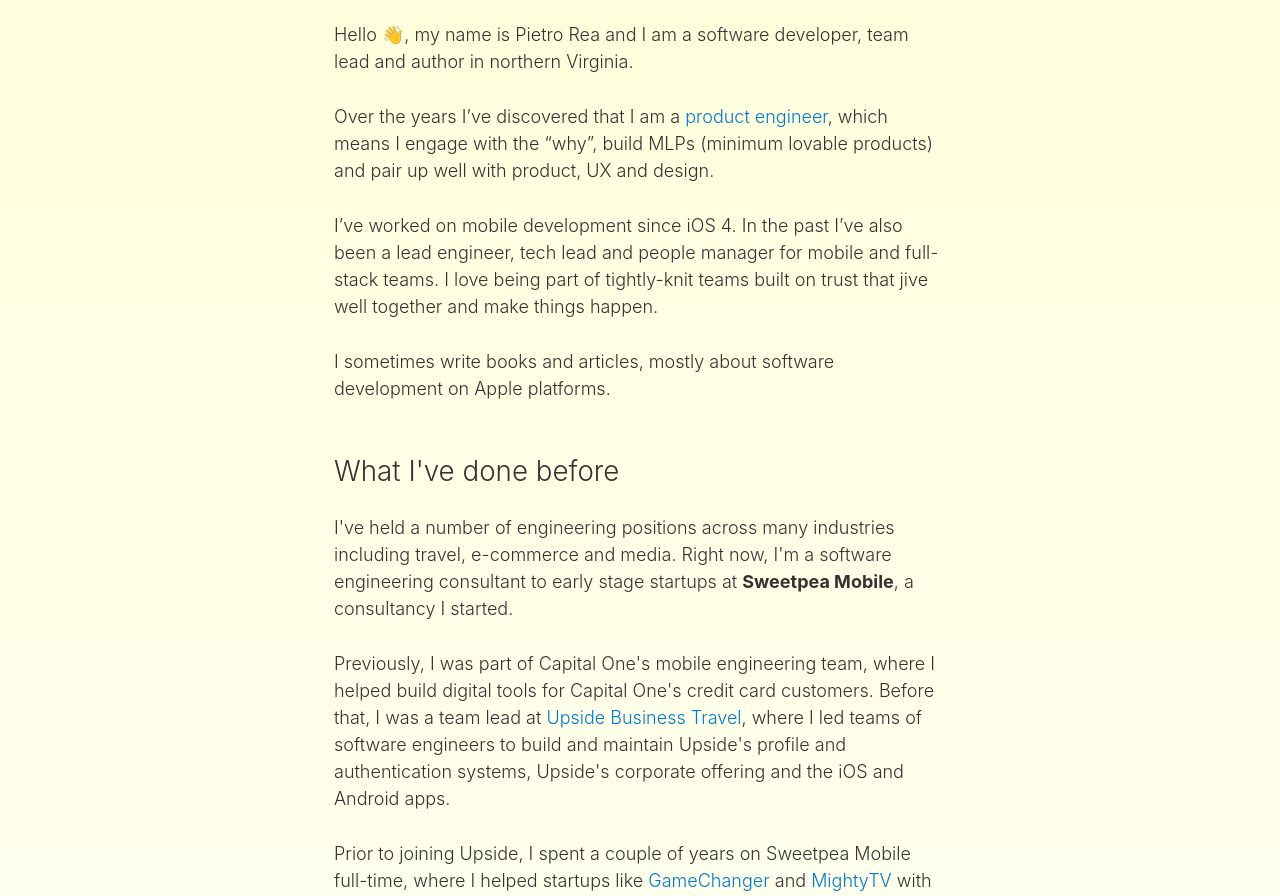
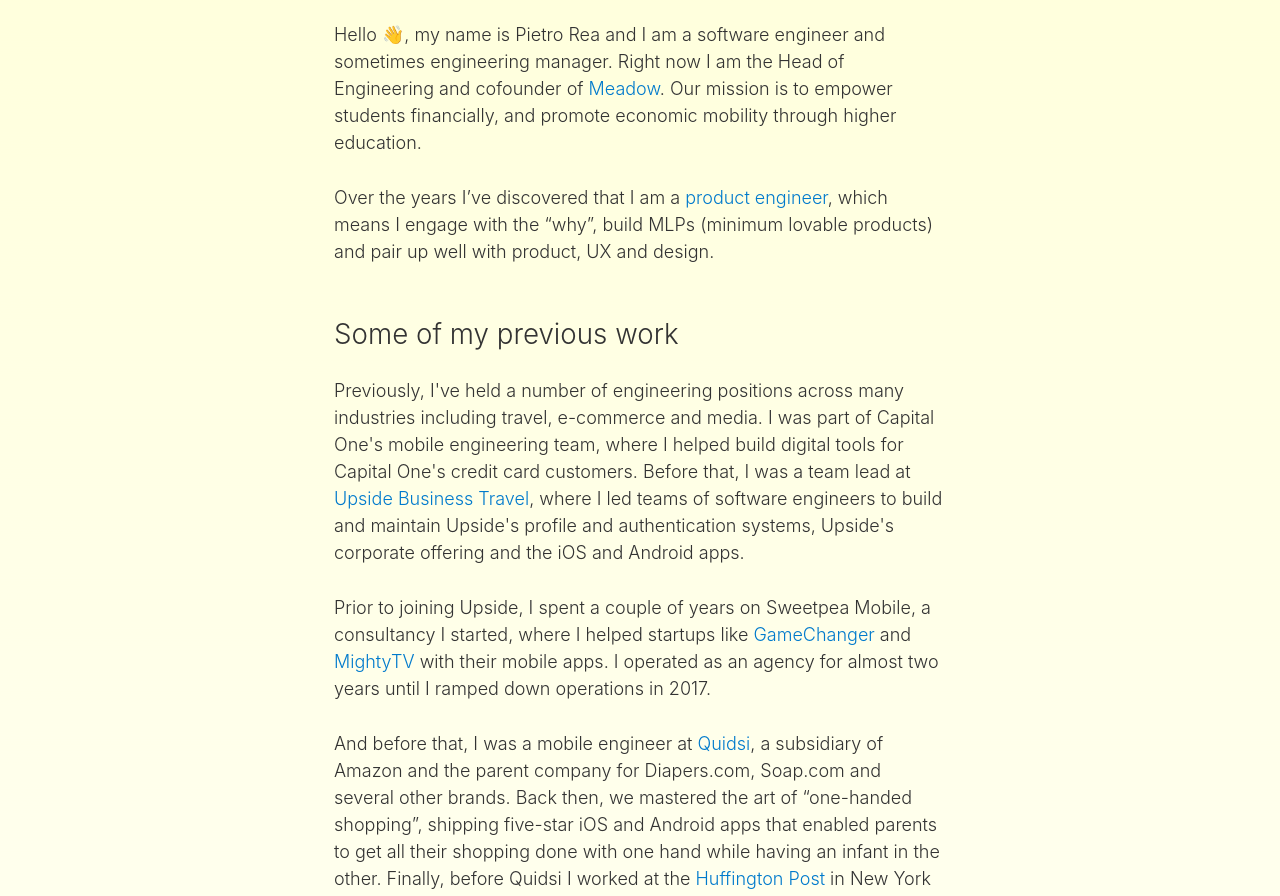
Before and after one commit to pietrorea/pietrorea.com, a Gatsby site: page /about in a window 1280 px wide. Shown: the part 148-1044 px from the top of the page. Built offline with nearby package versions, Linux system fonts and the light colour scheme; Gatsby itself is replaced by a stand-in of ours.

Commit message:
updating about page, headshot, rss feed

```diff
--- a/gatsby-config.js
+++ b/gatsby-config.js
@@ -57,7 +57,7 @@
                 return Object.assign({}, edge.node.frontmatter, {
                   description: edge.node.excerpt,
                   date: edge.node.frontmatter.date,
-                  url: site.siteMetadata.siteUrl + edge.node.fields.slug,
+                  url: `${site.siteMetadata.siteUrl} + ${edge.node.fields.slug}?utm_source=rss&utm_medium=rss`,
                   guid: site.siteMetadata.siteUrl + edge.node.fields.slug,
                   custom_elements: [{ "content:encoded": edge.node.html }],
                 })
--- a/src/components/Bio.js
+++ b/src/components/Bio.js
@@ -1,6 +1,6 @@
 import React from 'react'
 
-import profilePic from './profile-pic.jpg'
+import profilePic from './headshot.jpeg'
 import { Link } from 'gatsby'
 
 class Bio extends React.Component {
@@ -28,7 +28,7 @@
         />
         <div>
           <div>
-            Written by Pietro Rea, a software developer, team lead and author living in northern Virginia.
+            Written by Pietro Rea, a software engineer, engineering manager and author from northern Virginia.
           </div>
           <div style={{
             display: 'flex',
--- a/src/pages/about.js
+++ b/src/pages/about.js
@@ -12,25 +12,21 @@
       <Helmet title={`About | ${siteTitle}`} />
       <h1>About</h1>
 
-        <p>Hello 👋, my name is Pietro Rea and I am a software developer, team lead and author in northern Virginia.</p>
+        <p>Hello 👋, my name is Pietro Rea and I am a software engineer and sometimes engineering manager. Right now I am the Head of Engineering and cofounder of <a href="https://www.meadowfi.com?utm_source=pietrorea.com?utm_medium=organic">Meadow</a>. Our mission is to empower students financially, and promote economic mobility through higher education.</p>
 
         <p>Over the years I’ve discovered that I am a <a href="https://medium.com/@sherifmansour/product-engineers-f424da766871">product engineer</a>, which means I engage with the “why”, build MLPs (minimum lovable products) and pair up well with product, UX and design.</p>
 
-        <p>I’ve worked on mobile development since iOS 4. In the past I’ve also been a lead engineer, tech lead and people manager for mobile and full-stack teams. I love being part of tightly-knit teams built on trust that jive well together and make things happen.</p>
+        <h2>Some of my previous work</h2>
+
+        <p>Previously, I&#39;ve held a number of engineering positions across many industries including travel, e-commerce and media. I was part of Capital One's mobile engineering team, where I helped build digital tools for Capital One's credit card customers. Before that, I was a team lead at <a href="https://upside.com">Upside Business Travel</a>, where I led teams of software engineers to build and maintain Upside's profile and authentication systems, Upside's corporate offering and the iOS and Android apps. </p>
+
+        <p>Prior to joining Upside, I spent a couple of years on Sweetpea Mobile, a consultancy I started, where I helped startups like <a href="https://www.gc.com">GameChanger</a> and <a href="https://techcrunch.com/2017/03/27/spotify-acquires-content-recommendation-startup-mightytv/">MightyTV</a> with their mobile apps. I operated as an agency for almost two years until I ramped down operations in 2017.</p>
+
+        <p>And before that, I was a mobile engineer at <a href="https://en.wikipedia.org/wiki/Diapers.com">Quidsi</a>, a subsidiary of Amazon and the parent company for Diapers.com, Soap.com and several other brands. Back then, we mastered the art of “one-handed shopping”, shipping five-star iOS and Android apps that enabled parents to get all their shopping done with one hand while having an infant in the other. Finally, before Quidsi I worked at the <a href="https://www.huffingtonpost.com">Huffington Post</a> in New York City where I built news and video apps.</p>
+
+        <p>I hold a bachelor’s degree in Economics from Princeton University. I decided on my major after reading <a href="https://www.amazon.com/Worldly-Philosophers-Economic-Thinkers-Seventh/dp/068486214X">The Worldly Philosophers</a> by Robert Heilbroner, although I spent most of my time at Princeton studying Chinese and Computer Science. 你好!</p>
 
         <p>I sometimes write books and articles, mostly about software development on Apple platforms.</p>
-
-        <h2>What I&#39;ve done before</h2>
-
-        <p>I&#39;ve held a number of engineering positions across many industries including travel, e-commerce and media. Right now, I'm a software engineering consultant to early stage startups at <b>Sweetpea Mobile</b>, a consultancy I started.</p>
-
-        <p>Previously, I was part of Capital One's mobile engineering team, where I helped build digital tools for Capital One's credit card customers. Before that, I was a team lead at <a href="https://upside.com">Upside Business Travel</a>, where I led teams of software engineers to build and maintain Upside's profile and authentication systems, Upside's corporate offering and the iOS and Android apps. </p>
-
-        <p>Prior to joining Upside, I spent a couple of years on Sweetpea Mobile full-time, where I helped startups like <a href="https://www.gc.com">GameChanger</a> and <a href="https://techcrunch.com/2017/03/27/spotify-acquires-content-recommendation-startup-mightytv/">MightyTV</a> with their mobile apps. I was a one-man show for most engagements and hired contractors for others. I operated as an agency for almost two years until I ramped down operations in 2017.</p>
-
-        <p>And before that, I was a mobile engineer at <a href="https://en.wikipedia.org/wiki/Diapers.com">Quidsi</a>, the parent company for Diapers.com, Soap.com and several other e-commerce brands. As a team, we mastered the art of “one-handed shopping”, shipping five-star iOS and Android apps that enabled parents to get all their shopping done with one hand while an infant was in the other. Quidsi was a subsidiary of Amazon so I also worked on multiple platform integration projects. And before Quidsi, I worked at the <a href="https://www.huffingtonpost.com">Huffington Post</a> in New York City where I built news and video apps.</p>
-
-        <p>I hold a bachelor’s degree in Economics from Princeton University. I decided on my major after reading <a href="https://www.amazon.com/Worldly-Philosophers-Economic-Thinkers-Seventh/dp/068486214X">The Worldly Philosophers</a> by Robert Heilbroner, although I spent most of my time at Princeton studying Chinese and Computer Science. 你好!</p>
 
         <h2>Things I&#39;ve written </h2>
 
```
Also changed, not shown: src/components/headshot.jpeg (added), src/components/profile-pic.jpg (deleted).
